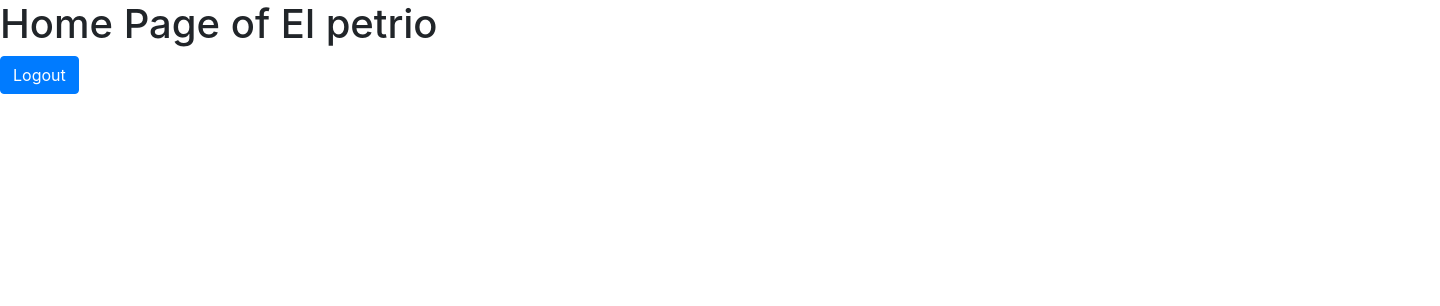
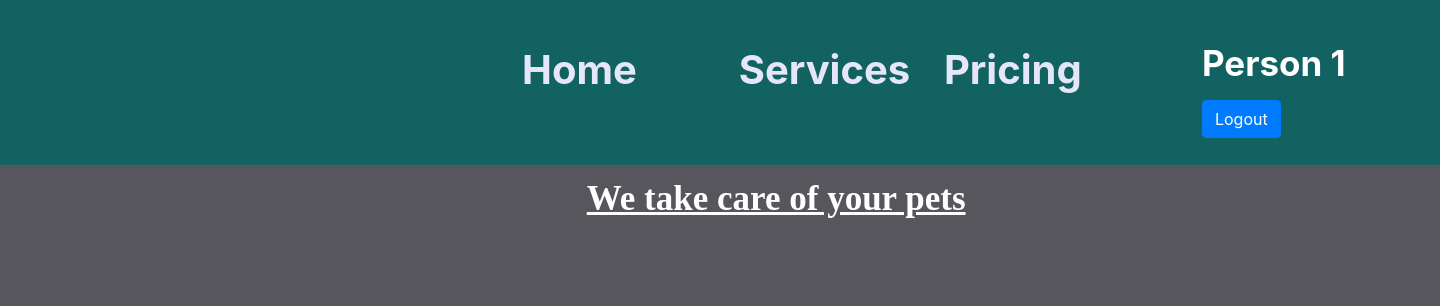
Before and after one commit to sakibrahat/El_Petrio_Sign_Up, a Django app: page /home/ in a window 1440 px wide. Shown: the top 306 px of the page. Before the commit the page ends 94 px from the top, so only its background shows below. Run offline with Django 3.2, Linux system fonts and the light colour scheme; a user stored in the database is signed in.

Commit message:
third  comit

```diff
--- a/file.txt
+++ b/file.txt
@@ -1 +1 @@
-life aint fair
+life aint fair but when you meet your fav girl life kinda fair you know
--- a/registration/templates/home.html
+++ b/registration/templates/home.html
@@ -10,9 +10,256 @@
 
     <title>Home page 0</title>
   </head>
+  <style>
+    .desktop-1 .we-take-care-of-your-pets {
+    margin: 0 0 83px 112.3px;
+    display: inline-block;
+    align-self: center;
+    overflow-wrap: break-word;
+    font-family: 'Inknut Antiqua';
+    font-weight: 700;
+    font-size: 35px;
+    text-decoration-line: underline;
+    color: #FFFFFF;
+  }
+  .desktop-1 {
+    background: #57565C;
+    display: flex;
+    flex-direction: column;
+    align-items: flex-end;
+    padding-bottom: 69px;
+    width: 1440px;
+    box-sizing: border-box;
+  }
+  .desktop-1 .pet-healthcare-photo-1 {
+    box-shadow: inset 0px 4px 4px 0px rgba(0, 0, 0, 0.25);
+    background: url('../assets/images/petHealthcarePhoto1.jpeg') 50% / cover no-repeat;
+    width: 440px;
+    height: 630px;
+  }
+  .desktop-1 .line-1 {
+    background: #53B94A;
+    transform: rotate(54.866deg);
+    margin: 0 9px;
+    align-self: flex-start;
+    width: 19px;
+    height: 6px;
+  }
+  .desktop-1 .line-2 {
+    background: #53B94A;
+    transform: rotate(-41.553deg);
+    margin-bottom: 4px;
+    align-self: flex-end;
+    width: 44px;
+    height: 8px;
+  }
+  .desktop-1 .el-petrio-pet-care-system {
+    margin: 0 50px 7px 0;
+    width: 436.6px;
+    text-align: center;
+    overflow-wrap: break-word;
+    font-family: 'Inter';
+    font-weight: 700;
+    font-size: 80px;
+    color: #E6E6FA;
+  }
+  .el-petrio-pet-care-system {
+    font-family: 'Inter';
+    font-weight: 700;
+    font-size: 35px;
+    line-height: 1.333;
+  }
+  .el-petrio-pet-care-system-sub692 {
+    font-family: 'Kaushan Script', 'Roboto Condensed';
+    font-weight: 400;
+    font-size: 40px;
+    line-height: 1.333;
+    color: #E6E6FA;
+  }
+  .desktop-1 .line-3 {
+    background: #53B94A;
+    transform: rotate(54.866deg);
+    margin-bottom: 96px;
+    align-self: flex-start;
+    width: 19px;
+    height: 6px;
+  }
+  .desktop-1 .line-4 {
+    background: #53B94A;
+    transform: rotate(-41.553deg);
+    margin: 0 9px 4px 9px;
+    align-self: flex-end;
+    width: 44px;
+    height: 8px;
+  }
+  .desktop-1 .line-5 {
+    background: #53B94A;
+    transform: rotate(54.866deg);
+    margin-bottom: 108px;
+    align-self: flex-start;
+    width: 19px;
+    height: 6px;
+  }
+  .desktop-1 .line-6 {
+    background: #53B94A;
+    transform: rotate(-41.553deg);
+    margin: 0 9px 4px 9px;
+    align-self: flex-end;
+    width: 44px;
+    height: 8px;
+  }
+  .desktop-1 .pet-health-tracker {
+    margin-bottom: 80px;
+    display: inline-block;
+    align-self: flex-start;
+    overflow-wrap: break-word;
+    font-family: 'Inter';
+    font-weight: 600;
+    font-size: 32px;
+    color: #FFFFFF;
+  }
+  .desktop-1 .information-and-health-record {
+    overflow-wrap: break-word;
+    font-family: 'Inter';
+    font-weight: 600;
+    font-size: 32px;
+    color: #FFFFFF;
+  }
+  .desktop-1 .home {
+    margin-right: 24px;
+    width: 159px;
+    overflow-wrap: break-word;
+    font-family: 'Inter';
+    font-weight: 700;
+    font-size: 40px;
+    color: #E6E6FA;
+  }
+  .desktop-1 .services {
+    overflow-wrap: break-word;
+    font-family: 'Inter';
+    font-weight: 700;
+    font-size: 40px;
+    color: #E6E6FA;
+  }
+  .desktop-1 .pricing {
+    overflow-wrap: break-word;
+    font-family: 'Inter';
+    font-weight: 700;
+    font-size: 40px;
+    color: #E6E6FA;
+  }
+  .desktop-1 .person-1-log-out {
+    overflow-wrap: break-word;
+    font-family: 'Inter';
+    font-weight: 700;
+    font-size: 35px;
+    color: #FFFFFF;
+  }
+  .desktop-1 .container {
+    margin: 145px 25px 227px 0;
+    display: flex;
+    flex-direction: column;
+    width: 74px;
+    height: fit-content;
+    box-sizing: border-box;
+  }
+  .desktop-1 .container-1 {
+    margin: 0 130px;
+    display: flex;
+    flex-direction: row;
+    width: fit-content;
+    box-sizing: border-box;
+  }
+  .desktop-1 .container-2 {
+    background: #136262;
+    position: relative;
+    margin-bottom: 8px;
+    display: flex;
+    flex-direction: row;
+    justify-content: space-between;
+    padding: 14px 94.3px 23px 45.4px;
+    width: 1450px;
+    box-sizing: border-box;
+  }
+  .desktop-1 .container-3 {
+    margin-top: 23px;
+    display: flex;
+    flex-direction: row;
+    justify-content: space-between;
+    width: 823.7px;
+    height: fit-content;
+    box-sizing: border-box;
+  }
+  .desktop-1 .container-4 {
+    margin: 140px 136px 332px 0;
+    display: flex;
+    flex-direction: column;
+    box-sizing: border-box;
+  }
+  .desktop-1 .container-5 {
+    margin: 3px 0 33px 0;
+    display: flex;
+    flex-direction: row;
+    justify-content: space-between;
+    width: 559.7px;
+    height: fit-content;
+    box-sizing: border-box;}
+  </style>
   <body>
-    <h1>Home Page of El petrio</h1>
-    <a href="{% url 'logout' %}" class="btn btn-primary">Logout</a>
+    <div class="desktop-1">
+      <div class="container-2">
+        <p class="el-petrio-pet-care-system">
+          <span class="el-petrio-pet-care-system-sub-692"></span><span></span>
+        </p>
+        <div class="container-3">
+          <div class="container-5">
+            <span class="home">
+              Home
+            </span>
+            <span class="services">
+              Services
+            </span>
+            <span class="pricing">
+              Pricing
+            </span>
+          </div>
+          <span class="person-1-log-out">
+            Person 1<br />
+            <a href="{% url 'logout' %}" class="btn btn-primary">Logout</a>
+          </span>
+        </div>
+      </div>
+      <div class="we-take-care-of-your-pets">
+        We take care of your pets
+      </div>
+      <div class="container-1">
+        <div class="container">
+          <div class="line-4">
+          </div>
+          <div class="line-3">
+          </div>
+          <div class="line-6">
+          </div>
+          <div class="line-5">
+          </div>
+          <div class="line-2">
+          </div>
+          <div class="line-1">
+          </div>
+        </div>
+        <div class="container-4">
+          <div class="pet-health-tracker">
+            Pet Health Tracker
+          </div>
+          <span class="information-and-health-record">
+            Information and Health record
+          </span>
+        </div>
+        <div class="pet-healthcare-photo-1">
+        </div>
+      </div>
+    </div>
+    <!-- <a href="{% url 'logout' %}" class="btn btn-primary">Logout</a> -->
 
     <!-- Optional JavaScript -->
     <!-- jQuery first, then Popper.js, then Bootstrap JS -->
```
Also changed, not shown: registration/db.sqlite3.
